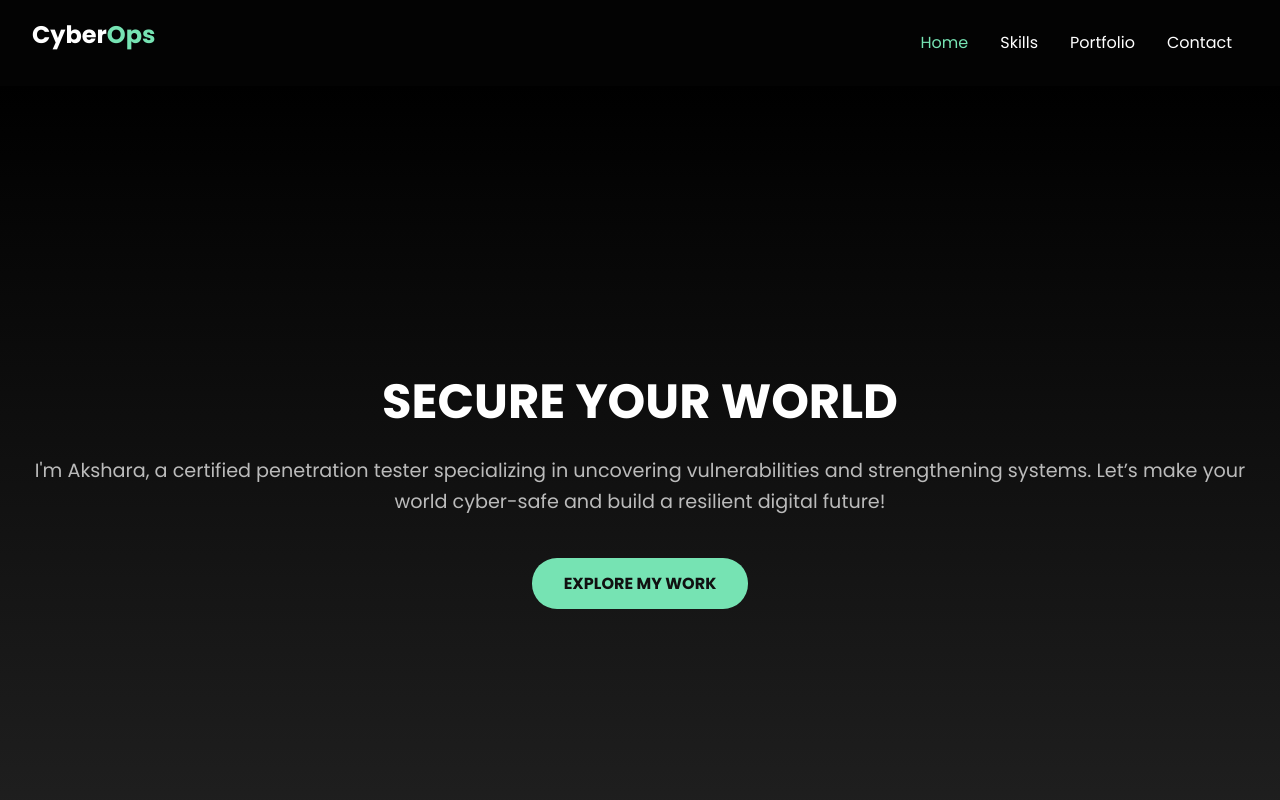
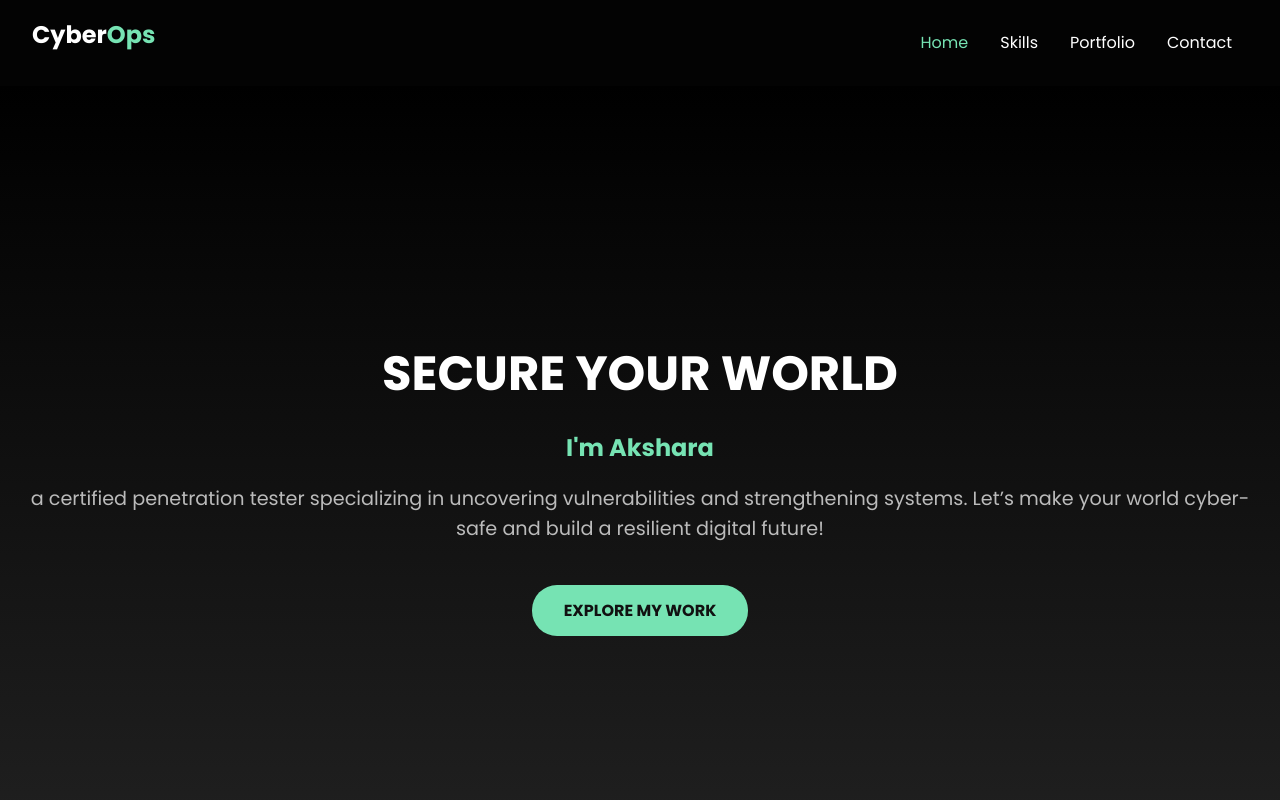
Before and after one commit to akpk9191/akpf, a plain HTML site: page index.html in a window 1280 px wide. Shown: the top 800 px of the page. Drawn offline with nearby package versions, Linux system fonts and the light colour scheme.

Commit message:
Add files via upload

```diff
--- a/index.html
+++ b/index.html
@@ -48,8 +48,11 @@
         <div class="container">
             <div class="hero-text">
                 <h1 data-aos="fade-up">Secure Your World</h1>
+                <h2> I'm Akshara</h2>
                 <p data-aos="fade-up" data-aos-delay="200">
-                    I'm Akshara, a certified penetration tester specializing in uncovering vulnerabilities and strengthening systems. Let’s make your world cyber-safe and build a resilient digital future!
+                    a certified penetration tester specializing in uncovering vulnerabilities
+                    and strengthening systems. Let’s make your world cyber-safe and build a
+                    resilient digital future!
                 </p>
                 <a href="#portfolio" class="neon-button" data-aos="zoom-in" data-aos-delay="400">Explore My Work</a>
             </div>
--- a/style.css
+++ b/style.css
@@ -111,6 +111,11 @@ header nav ul li a.active {
 .hero-section p {
     font-size: 1.2rem;
     color: #bbb;
+}
+
+.hero-section h2 {
+    font-size: 1.5rem;
+    color: #76e3b3;
 }
 
 .neon-button {
```
